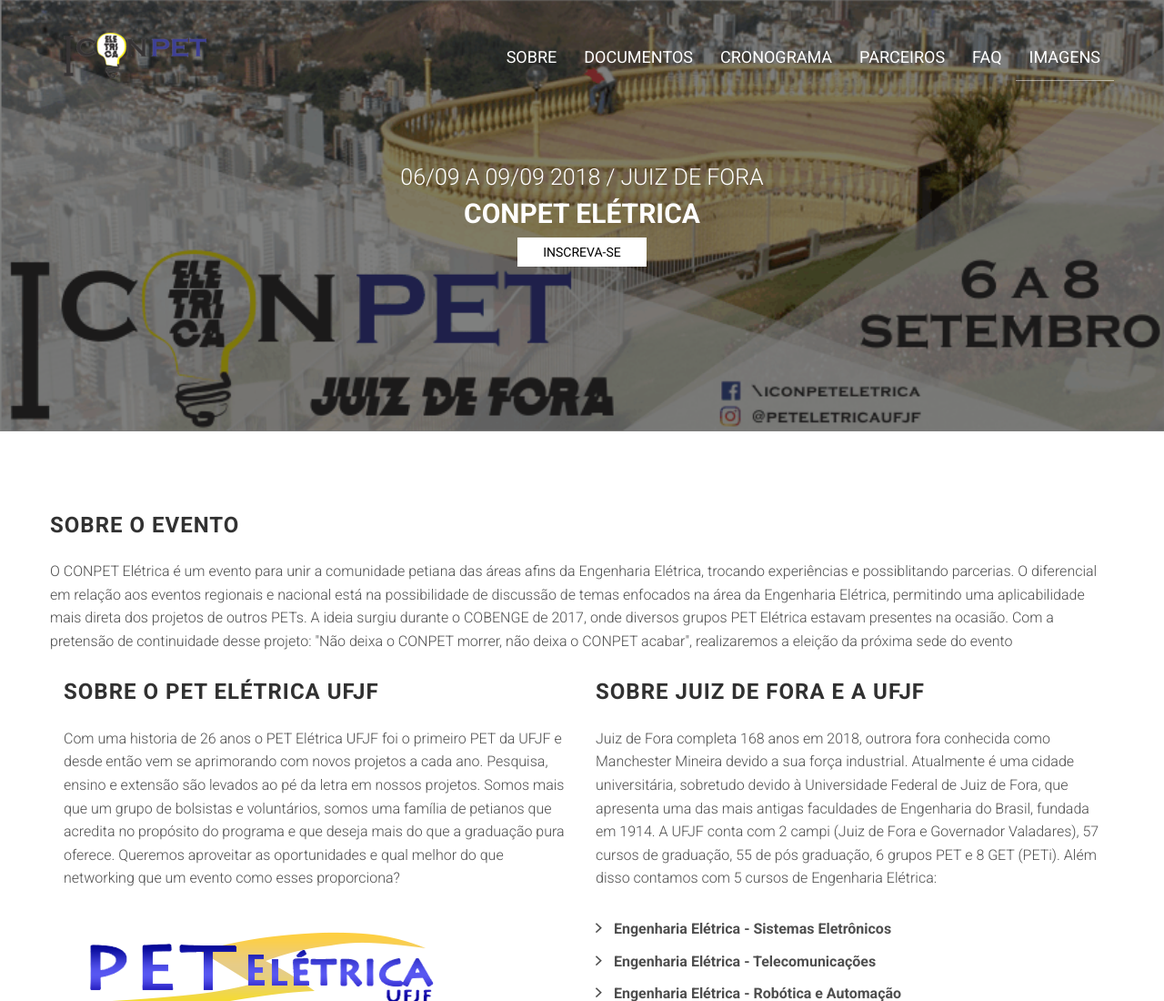
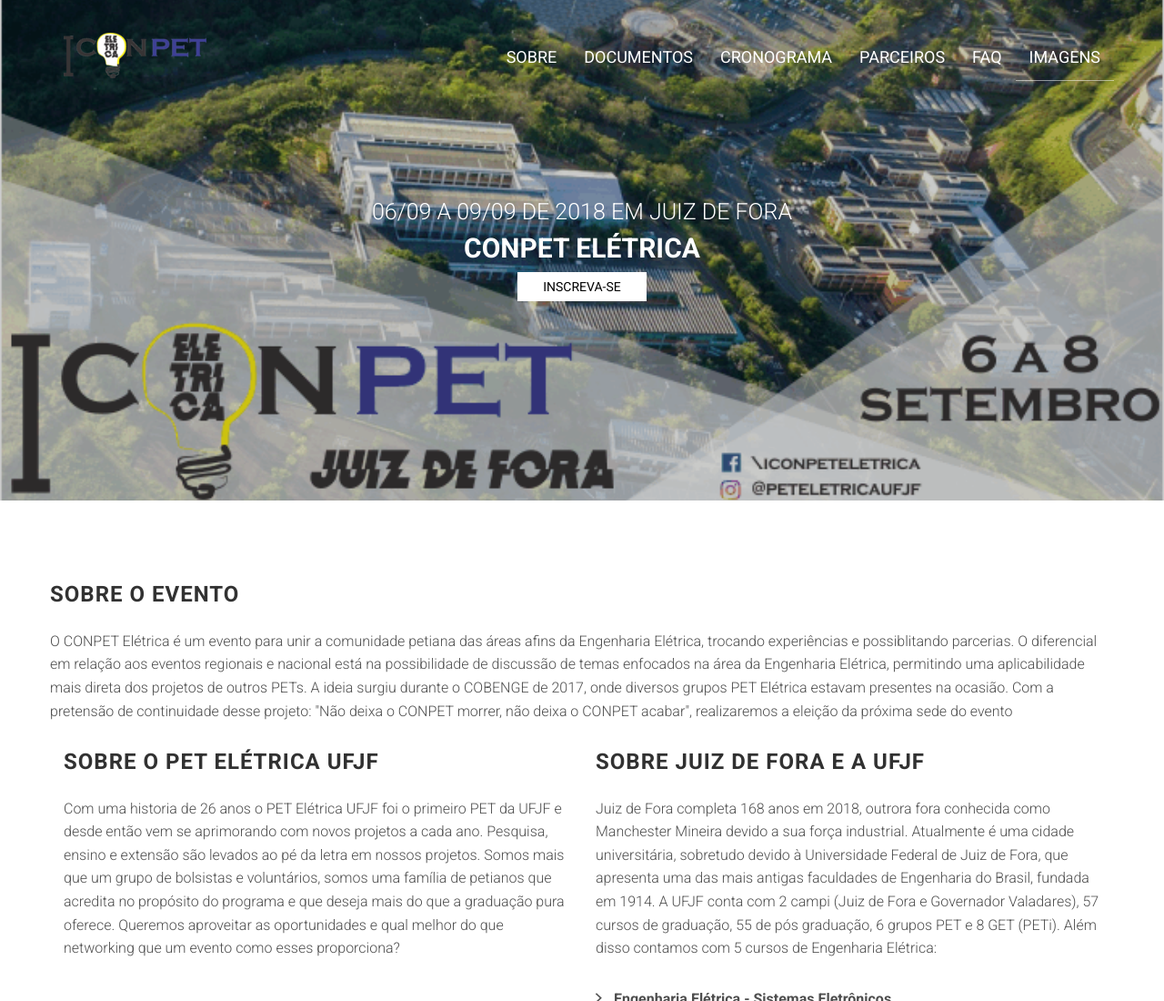
Before and after one commit to o-mago/conpet, a website: page index.html in a window 1280 px wide. Shown: the top 1100 px of the page at 91% size. Drawn offline with Linux system fonts and the light colour scheme; files whose address does not match are found by name.

Commit message:
Imagem Header alterada

```diff
--- a/assets/css/main.css
+++ b/assets/css/main.css
@@ -326,7 +326,7 @@
   min-height: 37vmax;
   position: relative;
   text-align: center;
-  background: url(../images/backgrounds/header1.png) no-repeat center center/cover;
+  background: url(../images/backgrounds/header4.png) no-repeat center center/cover;
   display: table;
 }
 .site-header::before {
@@ -336,7 +336,7 @@
   right: 0;
   bottom: 0;
   left: 0;
-  background-color: rgba(0, 0, 0, 0.5);
+  background-color: rgba(0, 0, 0, 0.2);
 }
 .site-header .intro {
   color: #fff;
@@ -348,7 +348,7 @@
   padding: 0 15px;
   display: table-cell;
   vertical-align: middle;
-  height: 37vmax;
+  height: 43vmax;
 }
 .site-header .intro h2 {
   margin-top: 0px;
--- a/index.html
+++ b/index.html
@@ -74,7 +74,7 @@
     <header id="site-header" class="site-header valign-center">
         <div class="intro">
 
-            <h2>06/09 a 09/09 2018 / Juiz de Fora</h2>
+            <h2>06/09 a 09/09  de 2018 em Juiz de Fora</h2>
 
             <h1>CONPET Elétrica</h1>
 
```
Also changed, not shown: assets/images/backgrounds/header.png (deleted), assets/images/backgrounds/header2.png (added), assets/images/backgrounds/header3.png (added), assets/images/backgrounds/header4.png (added), assets/images/backgrounds/header5.png (added), assets/images/backgrounds/header6.png (added).
